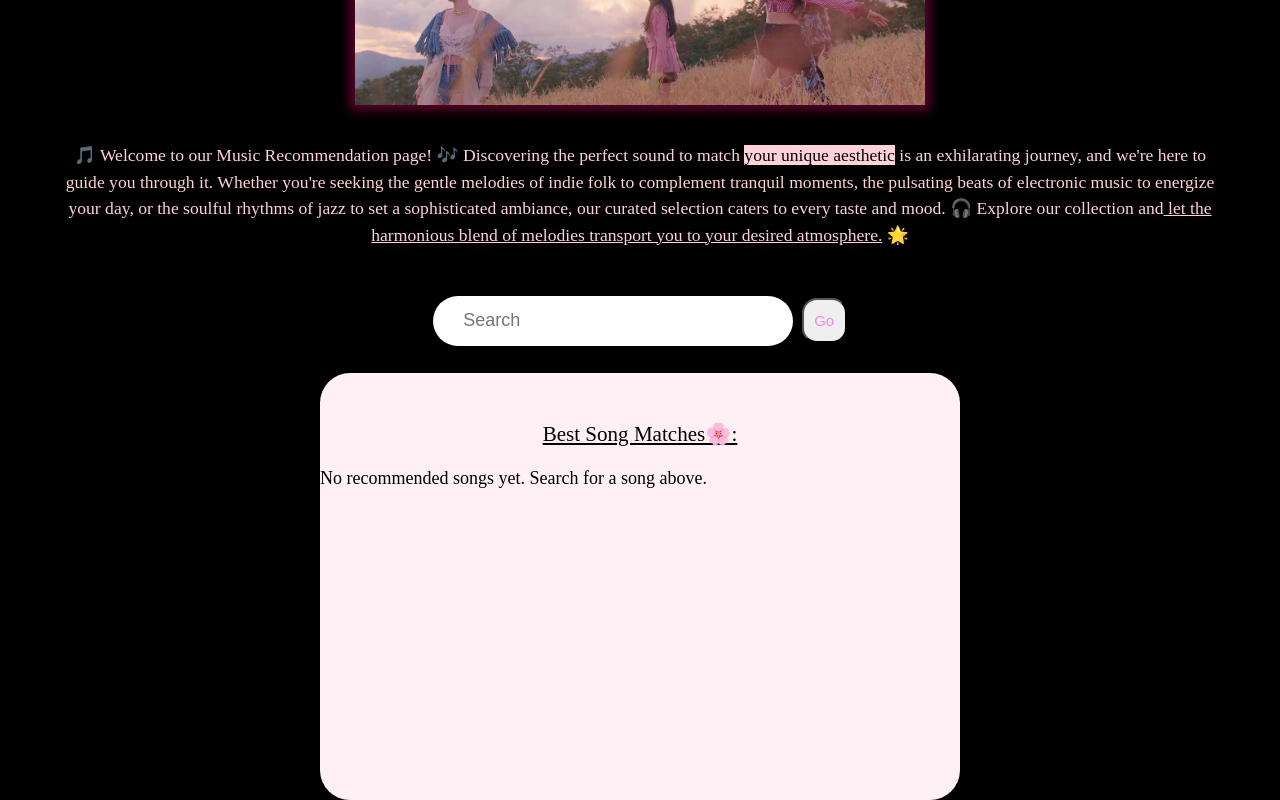
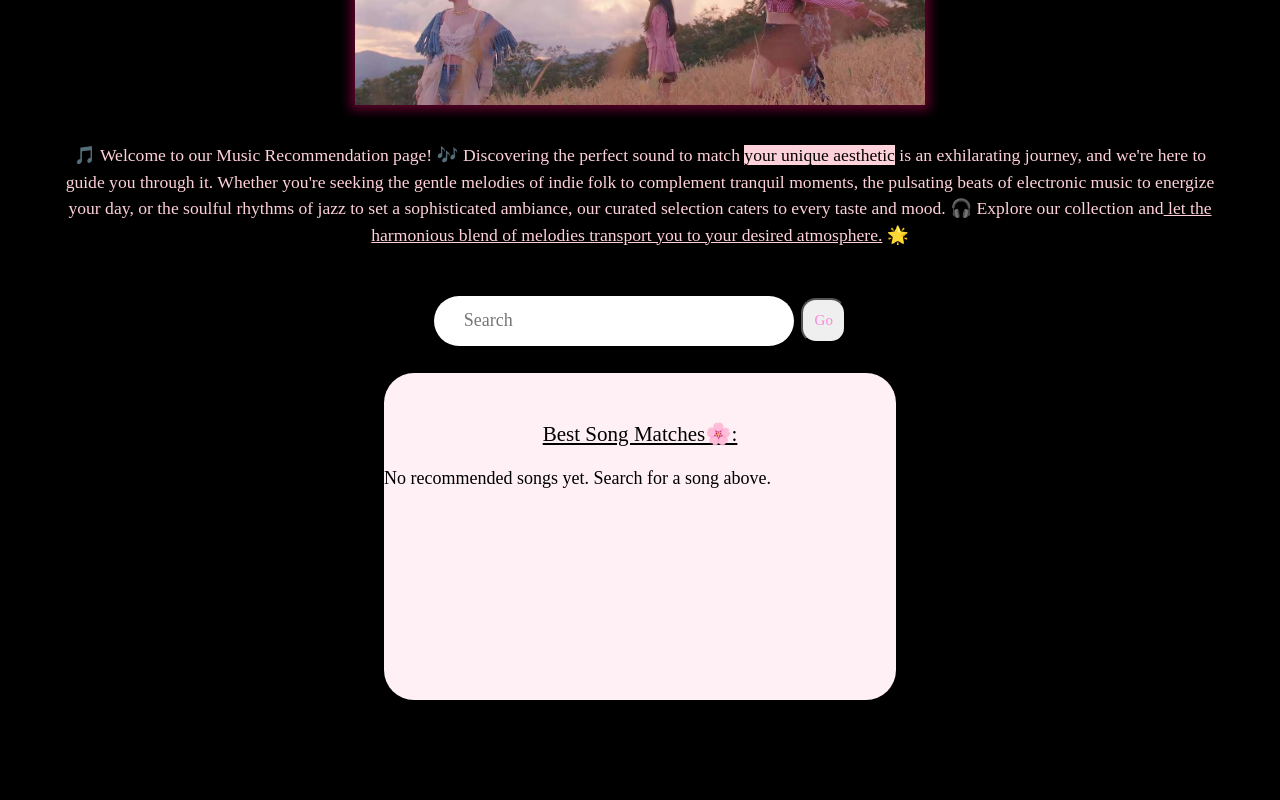
Before and after one commit to ShashiniNilukshi/MusicRecommender, a React (Create React App) app: page / in a window 1280 px wide. Shown: the part 312-1112 px from the top of the page. After the commit the page ends 1012 px from the top, so only its background shows below. Built offline with nearby package versions, Linux system fonts and the light colour scheme.

Commit message:
Update music.css

```diff
--- a/src/Pages/music.css
+++ b/src/Pages/music.css
@@ -73,6 +73,9 @@ background-color: black;
      cursor: pointer; /* Change cursor to pointer on hover */
      border-radius: 25px; /* Make corners round */
     transition: background-color 0.3s ease; /* Smooth transition for background color */
+    font-family: "Cormorant Garamond", serif;
+    font-weight: 300;
+    font-style: normal;
   }
   .button1{
     height: 45px;
@@ -81,12 +84,16 @@ background-color: black;
     font-size: 15px;
     color: rgb(250, 135, 221);
     margin-left: 1ch;
+    font-family: "Cormorant Garamond", serif;
+    font-weight: 300;
+    font-style: normal;
+    cursor: pointer;
   }
   .output{
-    width: 50%;
+    width: 40%;
     margin: 0 auto;
     padding-top: 3ch;
-    height: 400px;
+    height: 300px;
     margin-top: 3ch;
     background-color: #FFF0F5;
     border-radius: 30px;
@@ -106,3 +113,16 @@ background-color: black;
 
 
   }
+  .output ul{
+    padding: 0;
+  margin: 0;
+
+
+  }
+
+  li {
+    margin-bottom: 8px;
+    margin-left: 4px; /* Adjust the spacing as needed */
+    display: flex;
+  justify-content: center;
+  }
```
